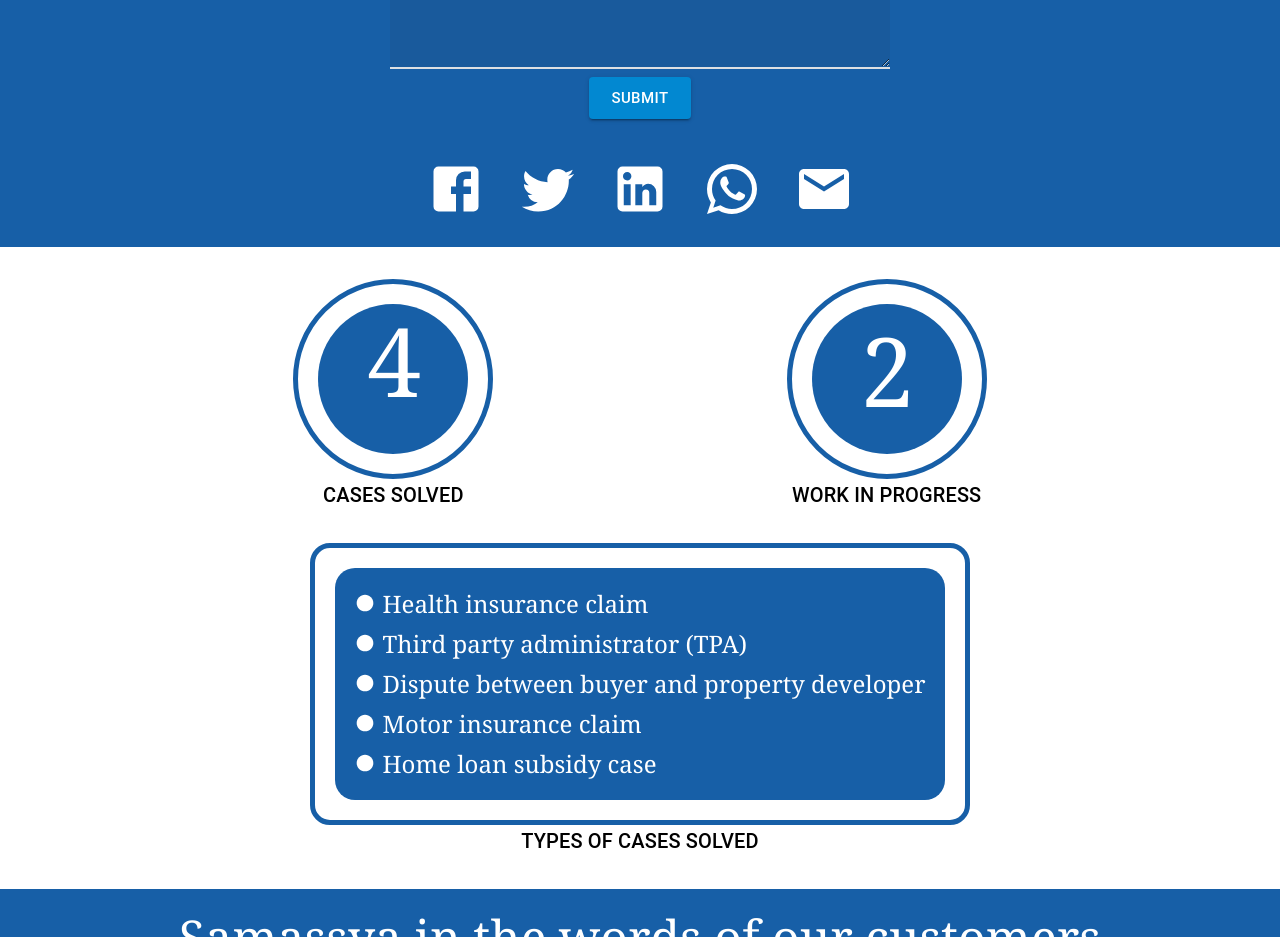
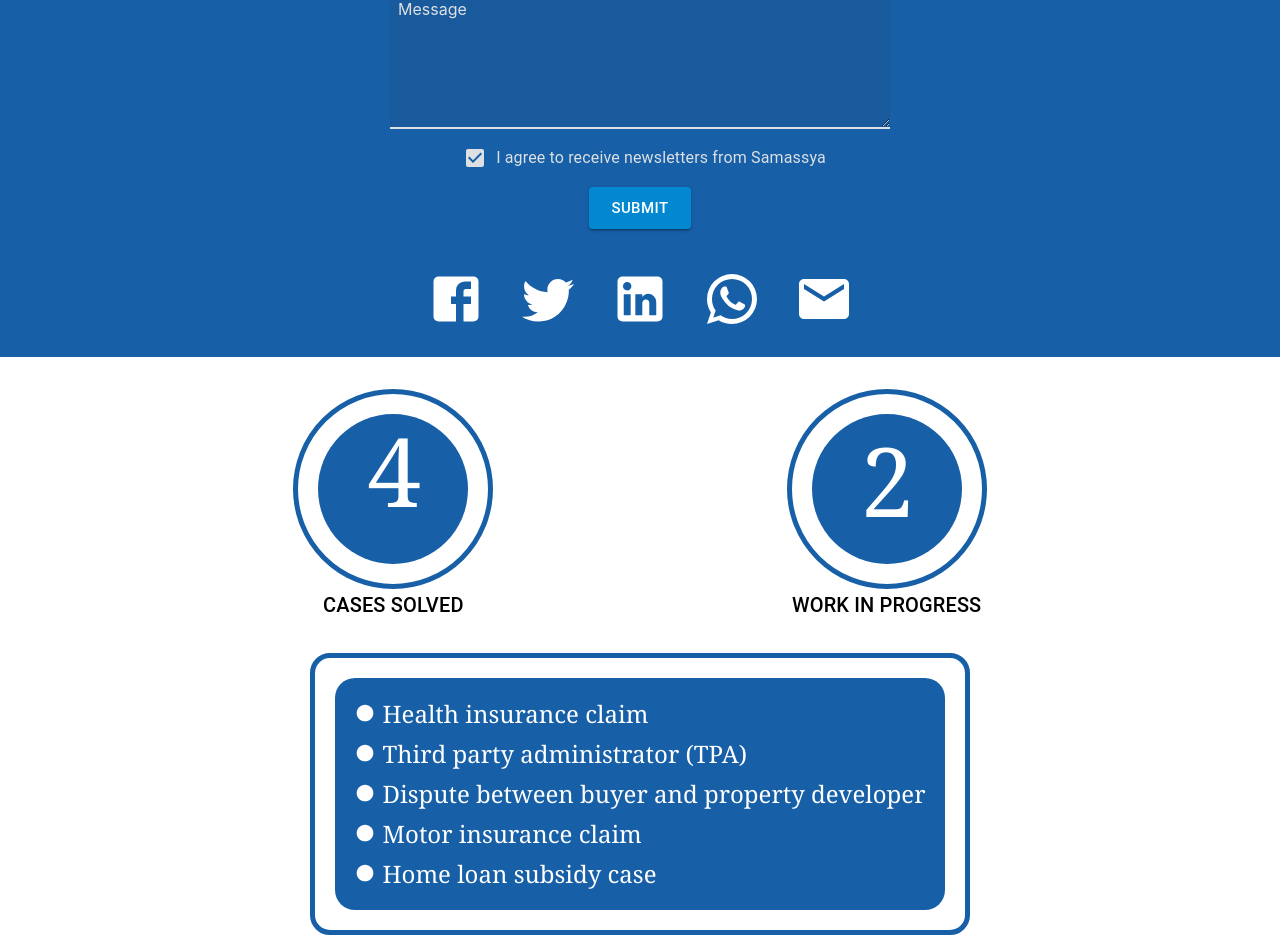
Before and after one commit to RishabhRanjanKesarwani/wanda, a React (Create React App) app: page / in a window 1280 px wide. Shown: the part 2020-2957 px from the top of the page. Built offline with nearby package versions, Linux system fonts and the light colour scheme.

Commit message:
Fixed home white part height; added loader; added newsletter checkbox

```diff
--- a/src/App.css
+++ b/src/App.css
@@ -54,3 +54,11 @@
 textarea::placeholder {
   color: #dde0e3;
 }
+
+.MuiFormControlLabel-label {
+  color: #dde0e3 !important;
+}
+
+.MuiCheckbox-root {
+  color: #dde0e3 !important;
+}
--- a/src/components/Contact.tsx
+++ b/src/components/Contact.tsx
@@ -1,4 +1,4 @@
-import { Button, IconButton, Stack, TextareaAutosize, TextField, Typography } from '@mui/material';
+import { Backdrop, Button, Checkbox, CircularProgress, FormControlLabel, IconButton, Stack, TextareaAutosize, TextField, Typography } from '@mui/material';
 import React, { useState } from 'react';
 import Email from "@mui/icons-material/Email";
 import Facebook from "@mui/icons-material/Facebook";
@@ -16,6 +16,7 @@ const Contact = () => {
     const [email, setEmail] = useState<string>('');
     const [phoneNumber, setPhoneNumber] = useState<string>('');
     const [message, setMessage] = useState<string>('');
+    const [receiveNewsletter, setReceiveNewsletter] = useState<boolean>(true);
     const [nameError, setNameError] = useState<string>('');
     const [emailError, setEmailError] = useState<string>('');
     const [phoneNumberError, setPhoneNumberError] = useState<string>('');
@@ -46,6 +47,10 @@ const Contact = () => {
         setMessage(event.target.value);
     }
 
+    const onReceiveNewsletterChange = (event: React.ChangeEvent<HTMLInputElement>) => {
+        setReceiveNewsletter(event.target.checked);
+    }
+
     const onSubmit = async () => {
         let isFormComplete = true;
         if (!name) {
@@ -65,7 +70,8 @@ const Contact = () => {
                 name,
                 email,
                 phoneNumber,
-                message
+                message,
+                receiveNewsletter,
             }
             setLoading(true);
             const response = await addClient(data);
@@ -76,7 +82,8 @@ const Contact = () => {
                 setEmail('');
                 setPhoneNumber('');
                 setMessage('');
-                window.alert('We have received your message. A concerned partner will reach out to you shortly.')
+                setReceiveNewsletter(true);
+                window.alert('We have received your message. One of our relationship managers will reach out to you shortly.')
             }
             setLoading(false);
         }
@@ -90,6 +97,7 @@ const Contact = () => {
                 <TextField variant="filled" label="Email*" value={email} error={!!emailError} helperText={emailError} sx={{width: '100%', maxWidth: '500px'}} onChange={onEmailChange} />
                 <TextField variant="filled" label="Phone number" value={phoneNumber} error={!!phoneNumberError} helperText={phoneNumberError} sx={{width: '100%', maxWidth: '500px'}} onChange={onPhoneNumberChange} />
                 <TextareaAutosize minRows={6} maxRows={6} placeholder="Message" value={message} style={{width: '100%', maxWidth: '484px', background: 'rgba(27, 88, 149, 0.6)', border: 'none', borderBottom: '2px solid #dde0e3', font: 'inherit', color: 'white', padding: '8px'}} onChange={onMessageChange} />
+                <FormControlLabel control={<Checkbox checked={receiveNewsletter} onChange={onReceiveNewsletterChange} />} label="I agree to receive newsletters from Samassya" ></FormControlLabel>
                 <Button variant="contained" color="info" size="large" onClick={onSubmit} disabled={loading}>Submit</Button>
             </Stack>
             <Stack direction={{xs: 'column', sm: 'row', md: 'row', lg: 'row'}} spacing={{xs: 0, sm: 2, md: 2, lg: 2}} alignItems="center">
@@ -113,6 +121,9 @@ const Contact = () => {
                     </IconButton>
                 </Stack>
             </Stack>
+            <Backdrop open={loading}>
+                <CircularProgress color="primary" />
+            </Backdrop>
         </Stack>
     );
 };
--- a/src/components/Home.tsx
+++ b/src/components/Home.tsx
@@ -7,7 +7,7 @@ import WhatsAppIcon from "@mui/icons-material/WhatsApp";
 const Home = () => {
     return (
         <Stack>
-            <Box height={300}>
+            <Box height={360}>
                 <Stack justifyContent="flex-end" direction="column" sx={{height: '100%'}}>
                     <Typography sx={{position: 'relative', top: {xs: '20px', sm: '28px', md: '28px', lg: '28px'}, fontFamily: 'AbrilFatFace', fontSize: {xs: '60px', sm: '96px', md: '96px', lg: '96px'}}}>Samassya</Typography>
                 </Stack>
--- a/src/types/client.ts
+++ b/src/types/client.ts
@@ -3,4 +3,5 @@ export interface Client {
     email: string;
     phoneNumber: string;
     message: string;
+    receiveNewsletter: boolean;
 }
```
